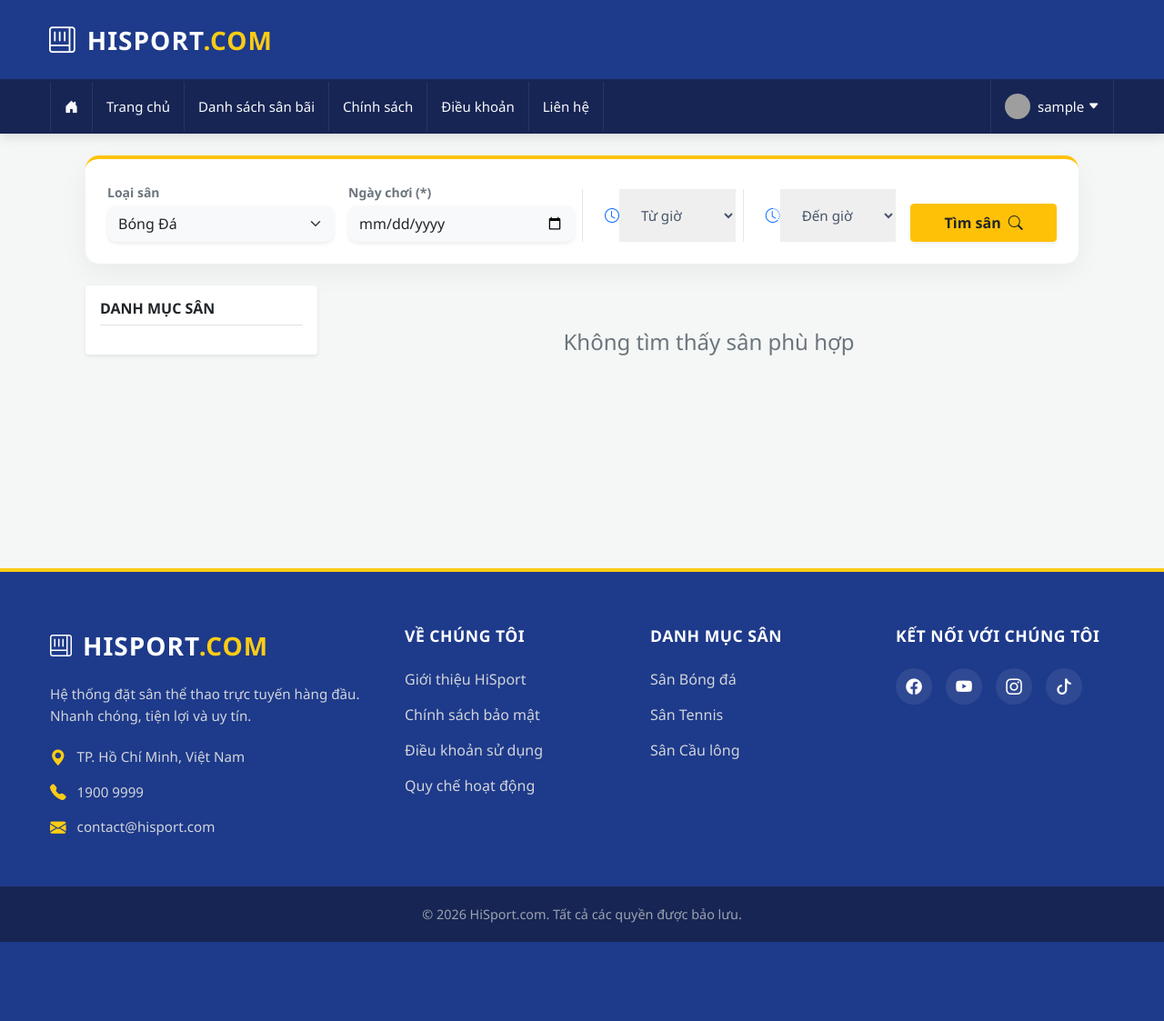
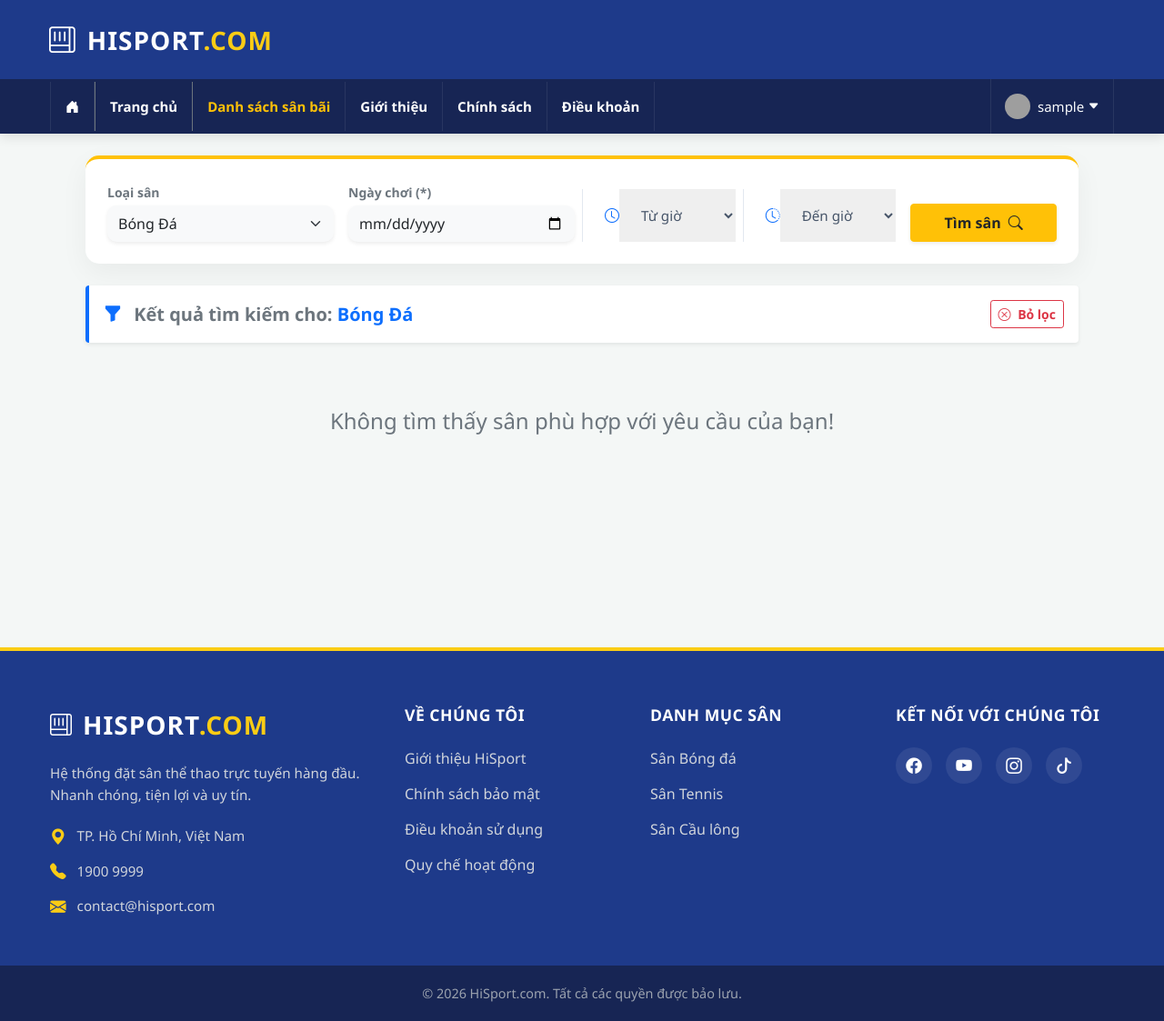
Before and after one commit to dangnhatnam123/SportsBookingApp, a Flask app: a page that uses app/templates/search.html in a window 1280 px wide. Shown: the whole page at 91% size. Before the commit the page ends 1036 px from the top, so only its background shows below. Run offline with Flask 3, Linux system fonts and the light colour scheme; the visitor is signed in with stand-in values (Sample User, id 1); grey boxes are pictures that could not be loaded.

Commit message:
rang buoc dat san

```diff
--- a/app/dao.py
+++ b/app/dao.py
@@ -96,7 +96,7 @@ def luu_dat_san(ma_nd, ma_san, ngay_choi, gio_bd, gio_kt, tong_tien):
             trang_thai=TrangThaiDL.CHUA_HOAN_THANH
         )
         db.session.add(dat_lich)
-        db.session.flush()  # Đẩy tạm vào DB để lấy được dat_lich.id (mã đặt)
+        db.session.flush()
 
         hoa_don = HoaDon(
             tong_tien=float(tong_tien),
--- a/app/static/css/main.css
+++ b/app/static/css/main.css
@@ -166,6 +166,8 @@ ul.main-menu, ul.right-menu {
 .search-box a {
     display: flex;
     }
+
+
 
 /*FOOTER*/
 .sports-footer {
--- /dev/null
+++ b/app/static/js/main.js
@@ -0,0 +1,13 @@
+function nhacNhoChonGio() {
+    alert("Vui lòng chọn Ngày chơi và Giờ chơi ở bảng tìm kiếm phía trên trước khi đặt sân nhé!");
+    window.scrollTo({
+        top: 0,
+        behavior: 'smooth'
+    });
+    const ngayInput = document.querySelector('input[name="ngay"]');
+    if (ngayInput) {
+        ngayInput.focus();
+        ngayInput.style.outline = "3px solid #ffc107";
+        setTimeout(() => { ngayInput.style.outline = ""; }, 2000);
+    }
+}
--- a/app/templates/layout/header.html
+++ b/app/templates/layout/header.html
@@ -11,20 +11,48 @@
     <div class="header-bottom">
         <div class="container-custom nav-wrapper">
             <ul class="main-menu">
-                <li><a href="/" class="home-icon"><i class="bi bi-house-door-fill"></i></a></li>
-                <li><a href="/">Trang chủ</a></li>
+                <li class="nav-item">
+                    <a href="/"
+                       class="nav-link fw-bold px-3 {% if request.path == '/' %} text-warning {% else %} text-white {% endif %}">
+                        <i class="bi bi-house-door-fill"></i>
+                    </a>
+                </li>
+
+                <li class="nav-item border-start border-secondary">
+                    <a href="/"
+                       class="nav-link fw-bold px-3 {% if request.path == '/' %} text-warning {% else %} text-white {% endif %}">
+                        Trang chủ
+                    </a>
+                </li>
                 <li class="dropdown">
-                    <a href="/search">Danh sách sân bãi</a>
+                    <a href="/search" class="nav-link fw-bold px-3 {% if request.path == '/search' %} text-warning {% else %} text-white {% endif %}">Danh sách sân bãi</a>
                     <ul class="submenu">
                         <li><a href="/search?loai_san=BONG_DA">Bóng đá</a></li>
                         <li><a href="/search?loai_san=TENNIS">Tennis</a></li>
                         <li><a href="/search?loai_san=CAU_LONG">Cầu lông</a></li>
                     </ul>
                 </li>
-<!--                <li><a href="#">Dịch vụ</a></li>-->
-                <li><a href="#">Chính sách</a></li>
-                <li><a href="#">Điều khoản</a></li>
-                <li><a href="#">Liên hệ</a></li>
+                <!--                <li><a href="#">Dịch vụ</a></li>-->
+                <li class="nav-item">
+                    <a href="/gioi-thieu"
+                       class="nav-link fw-bold px-3 {% if request.path == '/gioi-thieu' %} text-warning {% else %} text-white {% endif %}">
+                        Giới thiệu
+                    </a>
+                </li>
+
+                <li class="nav-item">
+                    <a href="/chinh-sach"
+                       class="nav-link fw-bold px-3 {% if request.path == '/chinh-sach' %} text-warning {% else %} text-white {% endif %}">
+                        Chính sách
+                    </a>
+                </li>
+
+                <li class="nav-item">
+                    <a href="/dieu-khoan"
+                       class="nav-link fw-bold px-3 {% if request.path == '/dieu-khoan' %} text-warning {% else %} text-white {% endif %}">
+                        Điều khoản
+                    </a>
+                </li>
             </ul>
 
             <ul class="right-menu">
@@ -43,7 +71,8 @@
                     <ul class="submenu">
                         <li><a href="/profile"><i class="bi bi-person-circle me-2"></i> Thông tin cá nhân</a></li>
                         <li><a href="/orders"><i class="bi bi-clock-history me-2"></i> Lịch sử đặt sân</a></li>
-                        <li><a href="/logout" class="text-danger"><i class="bi bi-box-arrow-right me-2"></i> Đăng xuất</a></li>
+                        <li><a href="/logout" class="text-danger"><i class="bi bi-box-arrow-right me-2"></i> Đăng
+                            xuất</a></li>
                     </ul>
                 </li>
 
--- a/app/templates/search.html
+++ b/app/templates/search.html
@@ -26,9 +26,18 @@
             <div class="search-box-item border-left-line">
                 <i class="bi bi-clock ms-3 text-primary"></i>
                 <select name="gio_bd" class="form-select-custom" required>
-                    <option value="" selected disabled>Từ giờ</option>
+                    <option value="" {% if not gio_bd %}selected{% endif %} disabled>Từ giờ</option>
+
                     {% for hour in range(5, 22) %}
-                    <option value="{{ '%02d' % hour }}:00">{{ '%02d' % hour }}:00</option>
+                    <option value="{{ '%02d:00' % hour }}" {% if gio_bd== (
+                    '%02d:00' % hour) %} selected {% endif %}>
+                    {{ '%02d:00' % hour }}
+                    </option>
+
+                    <option value="{{ '%02d:30' % hour }}" {% if gio_bd== (
+                    '%02d:30' % hour) %} selected {% endif %}>
+                    {{ '%02d:30' % hour }}
+                    </option>
                     {% endfor %}
                 </select>
             </div>
@@ -36,9 +45,18 @@
             <div class="search-box-item border-left-line">
                 <i class="bi bi-clock-history ms-3 text-primary"></i>
                 <select name="gio_kt" class="form-select-custom" required>
-                    <option value="" selected disabled>Đến giờ</option>
+                    <option value="" {% if not gio_kt %}selected{% endif %} disabled>Đến giờ</option>
+
                     {% for hour in range(6, 23) %}
-                    <option value="{{ '%02d' % hour }}:00">{{ '%02d' % hour }}:00</option>
+                    <option value="{{ '%02d:00' % hour }}" {% if gio_kt== (
+                    '%02d:00' % hour) %} selected {% endif %}>
+                    {{ '%02d:00' % hour }}
+                    </option>
+
+                    <option value="{{ '%02d:30' % hour }}" {% if gio_kt== (
+                    '%02d:30' % hour) %} selected {% endif %}>
+                    {{ '%02d:30' % hour }}
+                    </option>
                     {% endfor %}
                 </select>
             </div>
@@ -52,6 +70,8 @@
     </div>
 
     <div class="row">
+
+        {% if not loai_san %}
         <div class="col-md-3 d-none d-md-block">
             <div class="category-sidebar bg-white p-3 rounded shadow-sm">
                 <h6 class="fw-bold border-bottom pb-2 mb-3">DANH MỤC SÂN</h6>
@@ -64,8 +84,27 @@
                 {% endfor %}
             </div>
         </div>
+        {% endif %}
 
-        <div class="col-md-9">
+        <div class="{% if not loai_san %}col-md-9{% else %}col-12{% endif %}">
+
+            {% if loai_san %}
+            <div class="d-flex justify-content-between align-items-center bg-white p-3 rounded shadow-sm mb-4 border-start border-4 border-primary">
+                <h5 class="mb-0 fw-bold text-secondary">
+                    <i class="bi bi-funnel-fill text-primary me-2"></i>
+                    Kết quả tìm kiếm cho:
+                    <span class="text-primary">
+                    {% for l in LoaiSan %}
+                        {% if l.name == loai_san %}{{ l.value }}{% endif %}
+                    {% endfor %}
+                </span>
+                </h5>
+                <a href="/search" class="btn btn-outline-danger btn-sm fw-bold">
+                    <i class="bi bi-x-circle me-1"></i> Bỏ lọc
+                </a>
+            </div>
+            {% endif %}
+
             <div class="row g-4">
                 {% for s in danh_sach_san %}
                 <div class="col-md-4">
@@ -90,9 +129,9 @@
                                     Thanh toán
                                 </a>
                                 {% else %}
-                                <button type="button" class="btn btn-secondary w-50 fw-bold btn-sm py-2"
-                                        onclick="nhacNhoChonGio()" title="Vui lòng chọn ngày và giờ để đặt sân">
-                                    Chọn giờ trước
+                                <button type="button" onclick="nhacNhoChonGio()"
+                                        class="btn btn-success w-50 fw-bold btn-sm py-2">
+                                    Thanh toán
                                 </button>
                                 {% endif %}
                                 {% else %}
@@ -107,7 +146,7 @@
                 </div>
                 {% else %}
                 <div class="col-12 text-center py-5">
-                    <h4 class="text-secondary">Không tìm thấy sân phù hợp</h4>
+                    <h4 class="text-secondary">Không tìm thấy sân phù hợp với yêu cầu của bạn!</h4>
                 </div>
                 {% endfor %}
             </div>
@@ -142,22 +181,5 @@
         </div>
     </div>
 </div>
-
-<script>
-    function nhacNhoChonGio() {
-        alert("Vui lòng chọn Ngày chơi và Giờ chơi ở bảng tìm kiếm phía trên trước khi đặt sân nhé!");
-
-        window.scrollTo({
-            top: 0,
-            behavior: 'smooth'
-        });
-
-        const ngayInput = document.querySelector('input[name="ngay"]');
-        if (ngayInput) {
-            ngayInput.focus();
-            ngayInput.style.outline = "3px solid #ffc107";
-            setTimeout(() => { ngayInput.style.outline = ""; }, 2000);
-        }
-    }
-</script>
+<script src="{{ url_for('static', filename='js/main.js') }}"></script>
 {% endblock %}
--- a/app/views.py
+++ b/app/views.py
@@ -83,14 +83,14 @@ def load_user(user_id):
 def booking_view():
     kw = request.args.get('kw')
     loai = request.args.get('loai_san')
-    ngay_chon = request.args.get('ngay_chon')
+    ngay_chon = request.args.get('ngay')
     gio_bd = request.args.get('gio_bd')
     gio_kt = request.args.get('gio_kt')
     page = request.args.get('page', 1, type=int)
 
-    hom_nay = date.today()
+    today = date.today()
     err_msg = ""
-    danh_sach = []
+    DS = []
     pages = 0
     total = 0
     ngay = None
@@ -107,9 +107,9 @@ def booking_view():
             tong_phut_kt = t2.hour * 60 + t2.minute
             so_phut_choi = tong_phut_kt - tong_phut_bd
 
-            if ngay < hom_nay:
+            if ngay < today:
                 err_msg = "Lỗi: Không thể tìm sân trong quá khứ!"
-            elif ngay == hom_nay and t1 < datetime.now().time():
+            elif ngay == today and t1 < datetime.now().time():
                 err_msg = "Lỗi: Vui lòng chọn giờ khác, không được chọn giờ tỏng quá khứ!"
             elif so_phut_choi <= 0:
                 err_msg = "Lỗi: Giờ kết thúc phải lớn hơn giờ bắt đầu!"
@@ -120,21 +120,15 @@ def booking_view():
             err_msg = "Lỗi: Định dạng ngày giờ không hợp lệ!"
 
     if not err_msg:
-        danh_sach = dao.load_san_trong(kw=kw, loai_san_val=loai, ngay=ngay, gio_bd=t1, gio_kt=t2, page=page)
+        DS = dao.load_san_trong(kw=kw, loai_san_val=loai, ngay=ngay, gio_bd=t1, gio_kt=t2, page=page)
         total = dao.count_san_trong(kw=kw, loai_san_val=loai, ngay=ngay, gio_bd=t1, gio_kt=t2)
 
         if total > 0:
             pages = math.ceil(total / current_app.config.get('PAGE_SIZE', 6))
 
-    return render_template('search.html',
-                           danh_sach_san=danh_sach,
-                           pages=pages,
-                           current_page=page,
-                           kw=kw, loai_san=loai, ngay=ngay_chon, gio_bd=gio_bd, gio_kt=gio_kt,
-                           LoaiSan=models.LoaiSan,
-                           stats=dao.count_san_by_type(),
-                           today=hom_nay,
-                           err_msg=err_msg)
+    return render_template('search.html',danh_sach_san=DS,pages=pages,
+                           current_page=page,kw=kw, loai_san=loai, ngay=ngay_chon, gio_bd=gio_bd, gio_kt=gio_kt,
+                           LoaiSan=models.LoaiSan,stats=dao.count_san_by_type(),today=today,err_msg=err_msg)
 
 
 
```
